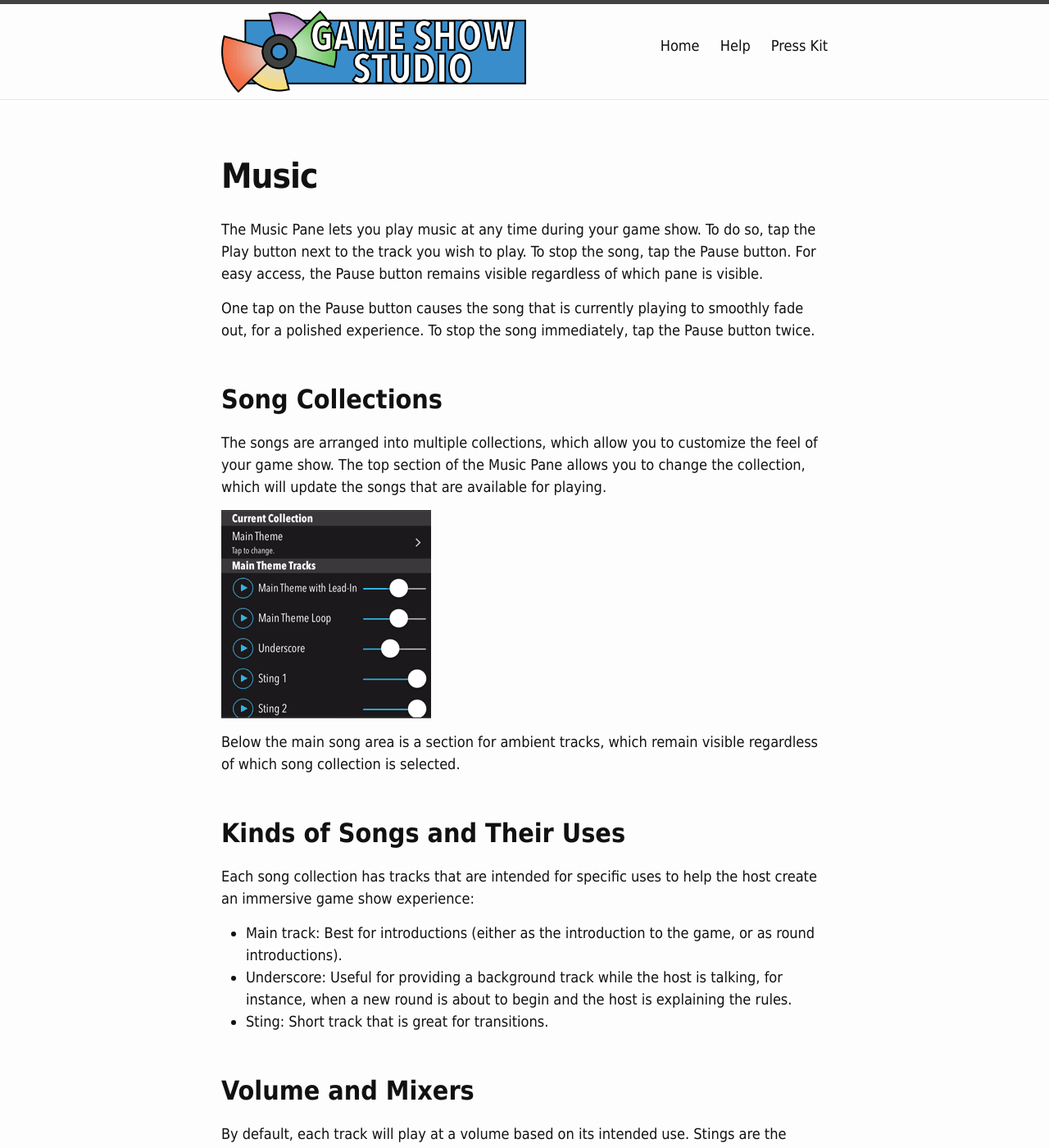
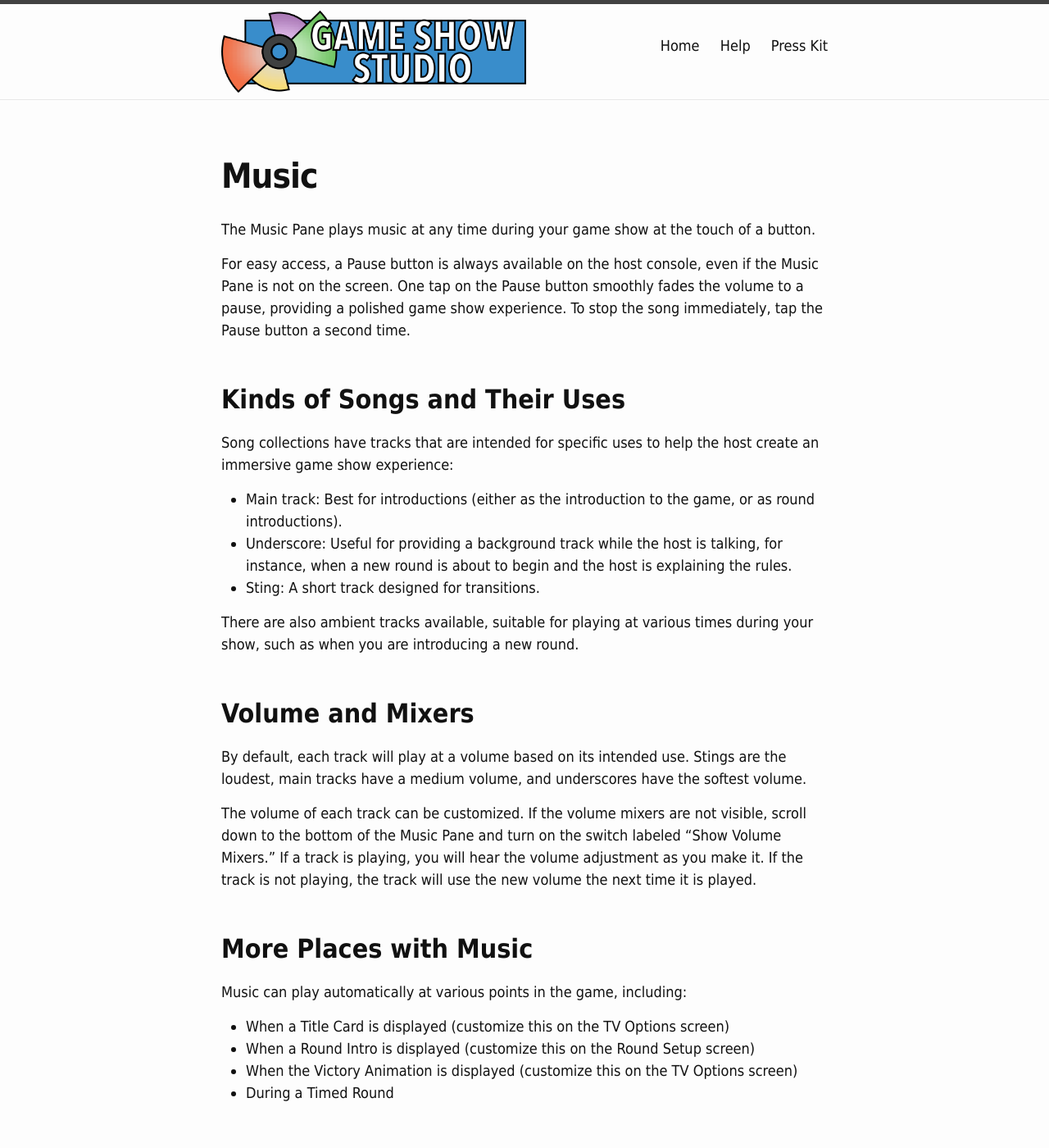
Before and after one commit to gameshowstudio/gameshowstudio.github.io, a Jekyll site: the page built from help/music.md, in a window 1280 px wide and 1400 px high. Shown: the whole window at 82% size. Built offline with Jekyll 4.4.1, drawn with Linux system fonts in a browser that asks for light colours; some of the changed text lies outside the part shown.

Commit message:
Update music help page for 3.0

```diff
--- a/help/music.md
+++ b/help/music.md
@@ -4,39 +4,31 @@ title: Music
 permalink: /help/music/
 ---
 
-The Music Pane lets you play music at any time during your game show. To do so, tap the Play button next to the track you wish to play. To stop the song, tap the Pause button. For easy access, the Pause button remains visible regardless of which pane is visible.
+The Music Pane plays music at any time during your game show at the touch of a button.
 
-One tap on the Pause button causes the song that is currently playing to smoothly fade out, for a polished experience. To stop the song immediately, tap the Pause button twice.
-
-## Song Collections
-
-The songs are arranged into multiple collections, which allow you to customize the feel of your game show. The top section of the Music Pane allows you to change the collection, which will update the songs that are available for playing.
-
-![changing song collection](/images/help/v2-0-0/change-song-collection.gif)
-
-Below the main song area is a section for ambient tracks, which remain visible regardless of which song collection is selected.
+For easy access, a Pause button is always available on the host console, even if the Music Pane is not on the screen. One tap on the Pause button smoothly fades the volume to a pause, providing a polished game show experience. To stop the song immediately, tap the Pause button a second time.
 
 ## Kinds of Songs and Their Uses
 
-Each song collection has tracks that are intended for specific uses to help the host create an immersive game show experience:
+Song collections have tracks that are intended for specific uses to help the host create an immersive game show experience:
 
 * Main track: Best for introductions (either as the introduction to the game, or as round introductions).
 * Underscore: Useful for providing a background track while the host is talking, for instance, when a new round is about to begin and the host is explaining the rules.
-* Sting: Short track that is great for transitions.
+* Sting: A short track designed for transitions.
+
+There are also ambient tracks available, suitable for playing at various times during your show, such as when you are introducing a new round.
 
 ## Volume and Mixers
 
-By default, each track will play at a volume based on its intended use. Stings are the loudest, main tracks have a medium volume, and underscores have the softest volume, so that they can be played while the host is talking.
+By default, each track will play at a volume based on its intended use. Stings are the loudest, main tracks have a medium volume, and underscores have the softest volume.
 
-The volume of each track can be customized. If the volume mixers are not visible, scroll down to the bottom of the Music Pane to the Advanced and Help section and turn on the switch labeled "Show Volume Mixers." This will display a mixer slider for each track. If a track is playing, you will hear the volume adjustment as you make it. If the track is not playing, you will not notice any change immediately, but the track will use the volume you set the next time it is played.
+The volume of each track can be customized. If the volume mixers are not visible, scroll down to the bottom of the Music Pane and turn on the switch labeled "Show Volume Mixers." If a track is playing, you will hear the volume adjustment as you make it. If the track is not playing, the track will use the new volume the next time it is played.
 
 ## More Places with Music
 
 Music can play automatically at various points in the game, including:
 
-* When a Title Card is onscreen
-* When a Round Intro is displayed
-* When the Victory Animation is activated
+* When a Title Card is displayed (customize this on the TV Options screen)
+* When a Round Intro is displayed (customize this on the Round Setup screen)
+* When the Victory Animation is displayed (customize this on the TV Options screen)
 * During a Timed Round
-
-For more details, see the [TV page](/help/tv) and the [Round Rules](/help/roundrules) page.
```
